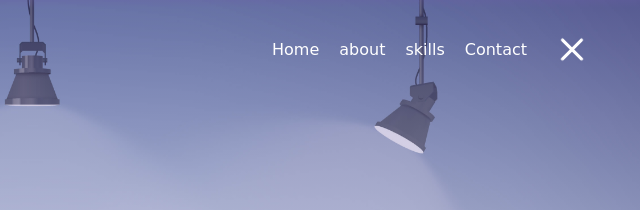
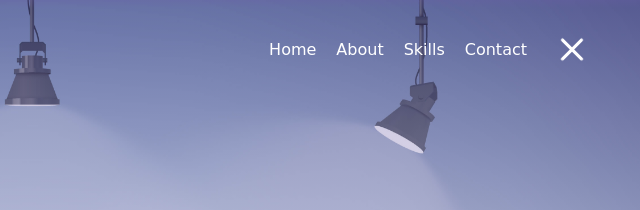
Before and after one commit to Yoniiyov30/HTML, a plain HTML site: page index.html in a window 1280 px wide. Both pictures are taken after a click on the link 1180 px from the left and 50 px from the top of the page. Shown: the top 210 px of the page, 608-1248 px from the left. Drawn offline with nearby package versions, Linux system fonts and the light colour scheme; a web font is replaced by a local one.

Commit message:
Update index.html

```diff
--- a/index.html
+++ b/index.html
@@ -22,10 +22,10 @@
                     <a class="link" href="#home">Home</a>
                 </li>
 			    <li class="item">
-                    <a class="link" href="#about">about</a>
+                    <a class="link" href="#about">About</a>
                 </li>
 				<li class="item">
-                    <a class="link" href="#portfolio">skills</a>
+                    <a class="link" href="#portfolio">Skills</a>
                 </li>
                 <li class="item">
                     <a class="link" href="#contact">Contact</a>
```
